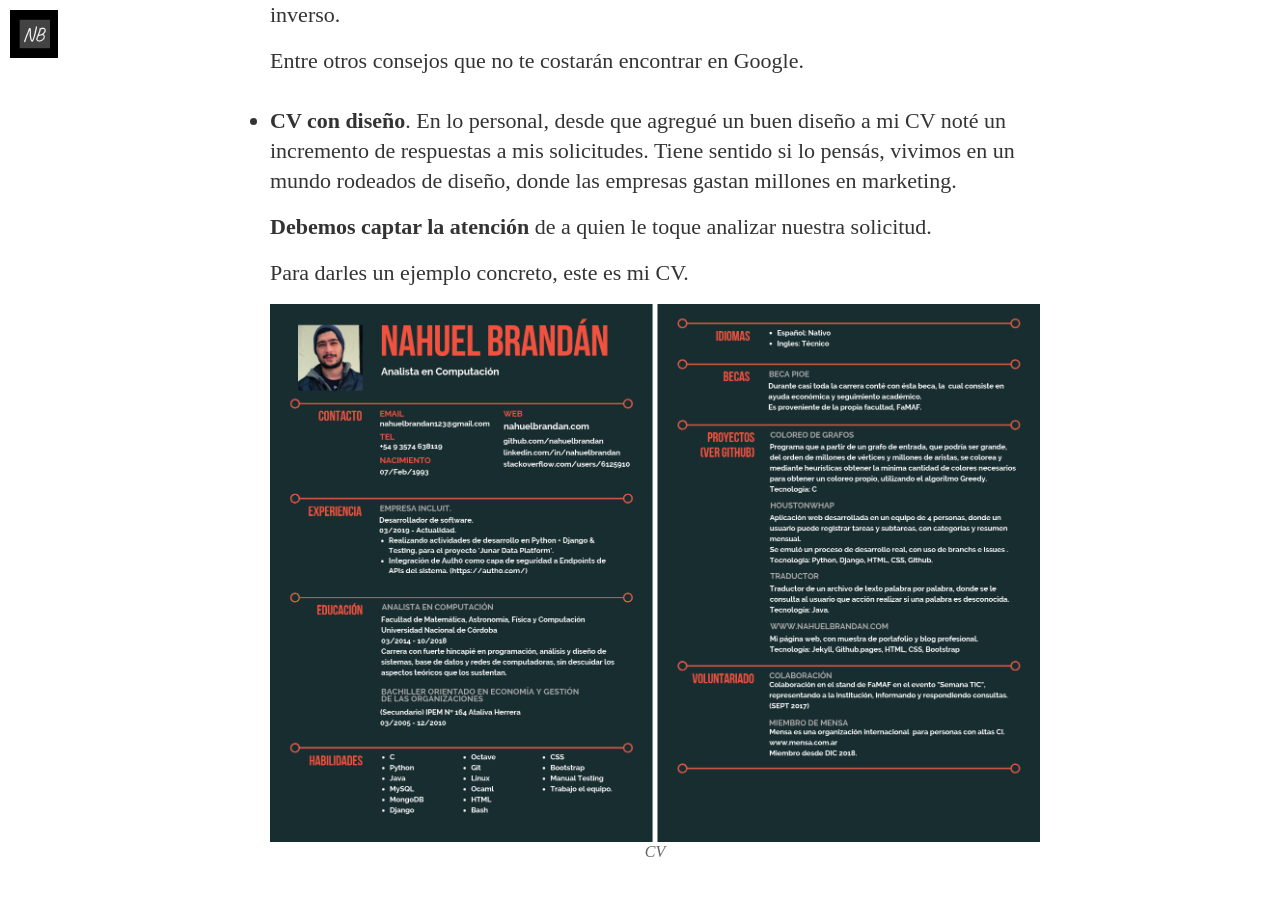
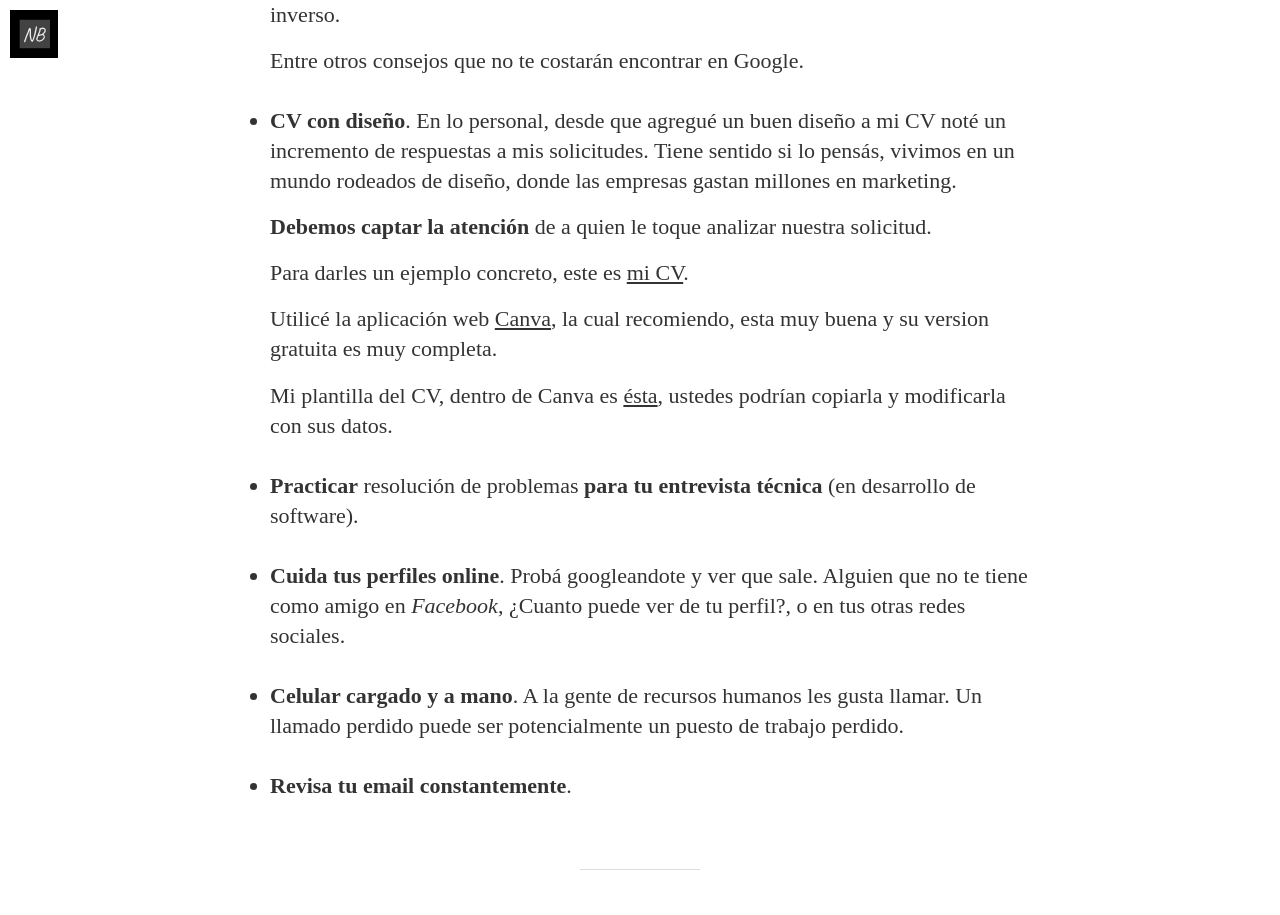
Before and after one commit to nahuelbrandan/nahuelbrandan.github.io, a Jekyll site: the page built from _posts/2019-02-28-consejos-para-quienes-estan-en-busqueda-laboral.md, in a window 1280 px wide and 1400 px high, scrolled down 3276 px. Shown: the top 915 px of the window. Built offline with Jekyll 4.4.1, drawn with Linux system fonts in a browser that asks for light colours; nearby versions of some CDN libraries; some web fonts are replaced; comment, search, counter and statistics services are not loaded; some of the changed lines change nothing that is shown.

Commit message:
leve cambios

```diff
--- a/_posts/2019-02-28-consejos-para-quienes-estan-en-busqueda-laboral.md
+++ b/_posts/2019-02-28-consejos-para-quienes-estan-en-busqueda-laboral.md
@@ -63,9 +63,7 @@ Buscar trabajo también es un trabajo y en este artículo les quiero comentar la
 
     **Debemos captar la atención** de a quien le toque analizar nuestra solicitud.
 
-    Para darles un ejemplo concreto, este es mi CV.
-
-    ![CV]({{"/assets/images/elements_in_posts/cv.png"}})
+    Para darles un ejemplo concreto, este es [mi CV]({{ site.cv }}).
 
     Utilicé la aplicación web [Canva](https://www.canva.com/), la cual recomiendo, esta muy buena y su version gratuita es muy completa.
 
```
Also changed, not shown: 2 other files.
